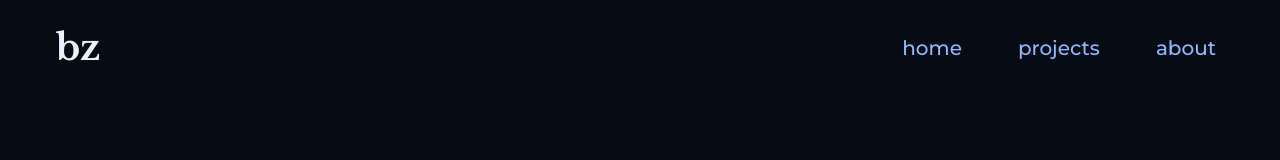
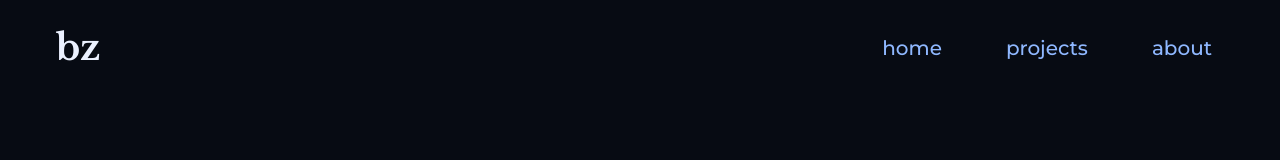
Before and after one commit to billie-zhang/portfolio-page, a React (Create React App) app: page / in a window 1280 px wide. Shown: the top 160 px of the page. Built offline with nearby package versions, Linux system fonts and the light colour scheme; a web font is replaced by a local one.

Commit message:
update navbar spacing

```diff
--- a/src/components/NavBar.jsx
+++ b/src/components/NavBar.jsx
@@ -93,7 +93,7 @@ const NavBar = () => {
           {links.map(({ id, link, url }) => (
             <li
               key={id}
-              className="px-7 py-6 cursor-pointer font-medium text-xl text-light-blue hover:scale-105 hover:text-medium-blue duration-200 ease-in-out"
+              className="px-8 py-6 cursor-pointer font-medium text-xl text-light-blue hover:scale-105 hover:text-medium-blue duration-200 ease-in-out"
             >
               <Link to={url} smooth duration={2000}>
                 {link}
```
